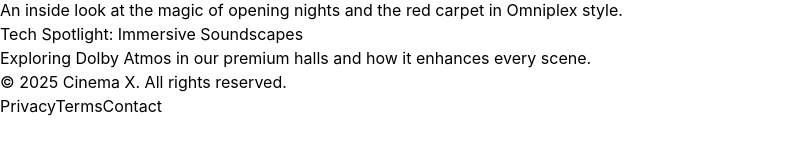
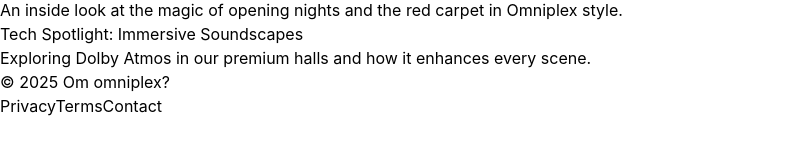
Before and after one commit to martymcquaid/cinema, a React (Vite) app: page /blog in a window 1280 px wide. Shown: the part 126-286 px from the top of the page, without its empty margins (0-795 px from the left). Built offline with nearby package versions, Linux system fonts and the light colour scheme.

Commit message:
AI edit: /root/ChitterChat/team-call-connect/TwilioAPIService/chipify_projects/337cb149-c3c0-45e7-8d71-42f26fa529a0/src/components/Footer.tsx

```diff
--- a/src/components/Footer.tsx
+++ b/src/components/Footer.tsx
@@ -5,7 +5,7 @@
   return (
     <footer className="bg-black/90 border-t border-slate-800/70 mt-8">
       <div className="container mx-auto px-4 py-6 flex flex-col md:flex-row items-center justify-between space-y-4 md:space-y-0">
-        <div className="text-sm text-slate-300">© {new Date().getFullYear()} Cinema X. All rights reserved.</div>
+        <div className="text-sm text-slate-300">© {new Date().getFullYear()} Om omniplex?</div>
         <nav className="flex gap-4 text-sm text-slate-400">
           <Link to="/privacy" className="hover:text-white">Privacy</Link>
           <Link to="/terms" className="hover:text-white">Terms</Link>
```
